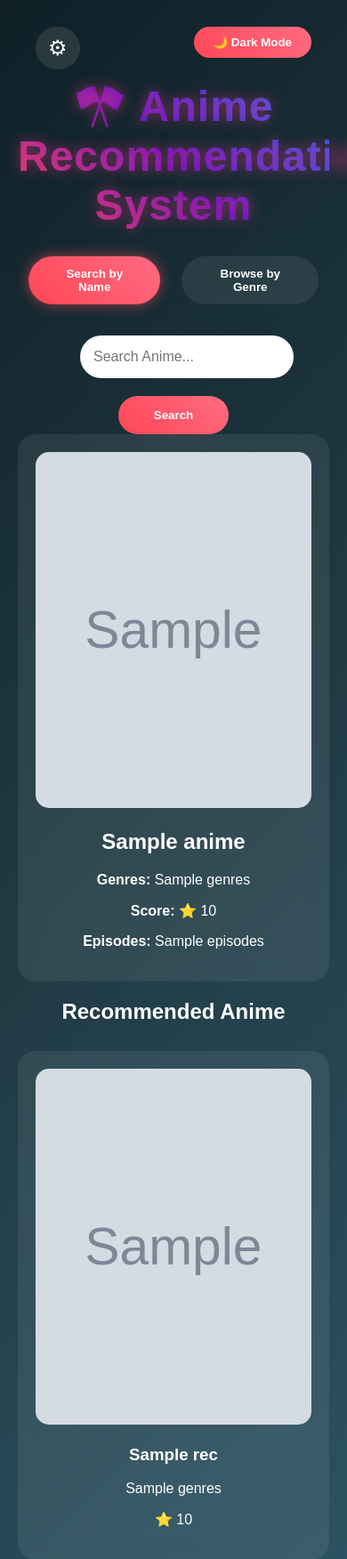
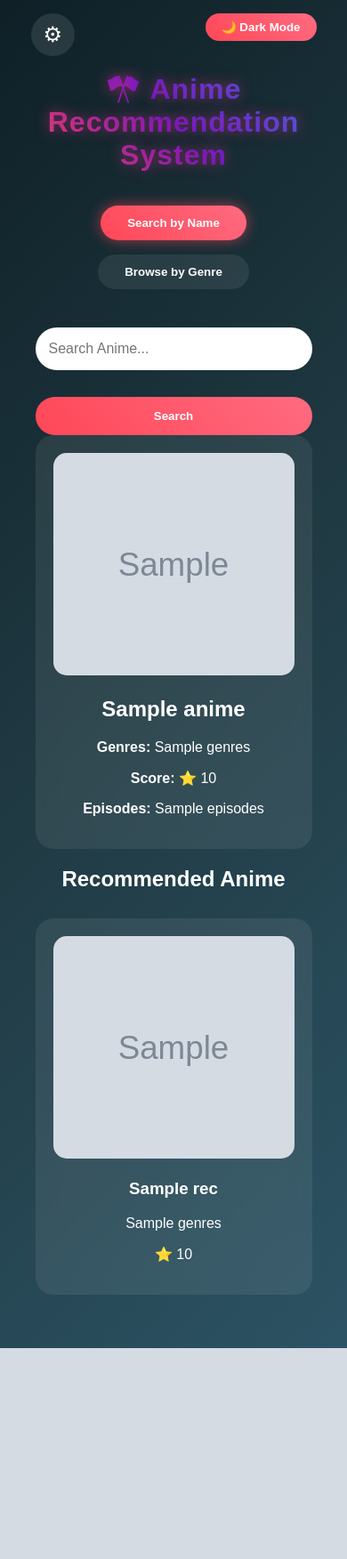
Before and after one commit to AnujShahu/Anime_Recommendation, a Flask app: template templates/index.html in a window 390 px wide; the page is wider, and only the part inside the window is pictured. Shown: the top 1752 px of that part at 89% size. After the commit the page ends 1515 px from the top of that part, so only its background shows below. Run offline with Flask 3, Linux system fonts and the light colour scheme; the template is opened without the code that fills it: most values are stand-ins (such as "Sample title", 1, 10 or a date in 2020); grey boxes marked "Sample" are stand-in pictures; data that the repository does not hold is empty.

Commit message:
new ui changes

```diff
--- a/static/style.css
+++ b/static/style.css
@@ -1,4 +1,8 @@
 /* ================= GLOBAL ================= */
+
+* {
+    box-sizing: border-box;
+}
 
 body {
     margin: 0;
@@ -10,18 +14,22 @@ body {
 }
 
 .container {
-    max-width: 1300px;
+    max-width: 1200px;
     margin: auto;
     padding: 60px 20px;
     text-align: center;
     position: relative;
+    width: 90%;
 }
 
 .title {
     font-size: 3rem;
     margin-bottom: 30px;
     letter-spacing: 1px;
-    animation: fadeDown 1s ease;
+    background: linear-gradient(45deg,#ff4757,#6a11cb,#2575fc);
+    -webkit-background-clip: text;
+    -webkit-text-fill-color: transparent;
+    animation: fadeDown 1s ease, glowTitle 3s infinite alternate;
 }
 
 /* ================= THEME BUTTON ================= */
@@ -51,11 +59,12 @@ body {
     display: flex;
     justify-content: center;
     margin-bottom: 35px;
+    flex-wrap: wrap;
 }
 
 .tab {
     padding: 12px 30px;
-    margin: 0 12px;
+    margin: 8px;
     border: none;
     border-radius: 40px;
     cursor: pointer;
@@ -79,6 +88,7 @@ body {
 .search-wrapper {
     position: relative;
     width: 60%;
+    max-width: 600px;
     margin: 0 auto 20px auto;
 }
 
@@ -160,18 +170,24 @@ body {
     border-radius: 20px;
     transition: all 0.4s ease;
     animation: fadeUp 0.8s ease;
+    cursor: pointer;
 }
 
 .anime-card:hover {
     transform: translateY(-10px) scale(1.03);
-    box-shadow: 0 0 30px rgba(255,71,87,0.5);
+    box-shadow: 0 0 40px rgba(106,17,203,0.6);
 }
 
 .anime-img {
     width: 100%;
-    height: 400px;
+    height: 350px;
     object-fit: cover;
     border-radius: 15px;
+    transition: 0.3s;
+}
+
+.anime-card:hover .anime-img {
+    transform: scale(1.05);
 }
 
 /* ================= AUTOCOMPLETE ================= */
@@ -320,38 +296,6 @@ body.light-mode .anime-card {
     transform: rotate(90deg);
 }
 
-/* Pop animation */
-@keyframes popUp {
-    from {
-        opacity: 0;
-        transform: scale(0.8) translateY(40px);
-    }
-    to {
-        opacity: 1;
-        transform: scale(1) translateY(0);
-    }
-}
-/* ================= VIBRANT ANIME GLOW ================= */
-
-.title {
-    background: linear-gradient(45deg,#ff4757,#6a11cb,#2575fc);
-    -webkit-background-clip: text;
-    -webkit-text-fill-color: transparent;
-    animation: glowTitle 3s infinite alternate;
-}
-
-@keyframes glowTitle {
-    from { text-shadow: 0 0 10px rgba(255,71,87,0.6); }
-    to { text-shadow: 0 0 25px rgba(106,17,203,0.8); }
-}
-
-.anime-card:hover {
-    box-shadow: 0 0 40px rgba(106,17,203,0.6);
-}
-
-.genre-btn:hover {
-    background: linear-gradient(45deg,#ff00cc,#3333ff);
-}
 /* ================= USER DROPDOWN ================= */
 
 .user-menu {
@@ -394,12 +337,92 @@ body.light-mode .anime-card {
     text-align: left;
 }
 
+.dropdown-item:hover {
+    background: linear-gradient(45deg,#ff4757,#6a11cb);
+}
+
 .dropdown-item a {
     color: white;
     text-decoration: none;
 }
 
-.dropdown-item:hover {
-    background: linear-gradient(45deg,#ff4757,#6a11cb);
-    color: white;
+/* ================= LIGHT MODE ================= */
+
+body.light-mode {
+    background: linear-gradient(135deg, #f5f7fa, #c3cfe2);
+    color: #111;
 }
+
+body.light-mode .anime-card {
+    background: rgba(0,0,0,0.05);
+}
+
+/* ================= ANIMATIONS ================= */
+
+@keyframes fadeDown {
+    from { opacity: 0; transform: translateY(-30px); }
+    to { opacity: 1; transform: translateY(0); }
+}
+
+@keyframes fadeUp {
+    from { opacity: 0; transform: translateY(40px); }
+    to { opacity: 1; transform: translateY(0); }
+}
+
+@keyframes spin {
+    100% { transform: rotate(360deg); }
+}
+
+@keyframes popUp {
+    from { opacity: 0; transform: scale(0.8) translateY(40px); }
+    to { opacity: 1; transform: scale(1) translateY(0); }
+}
+
+@keyframes glowTitle {
+    from { text-shadow: 0 0 10px rgba(255,71,87,0.6); }
+    to { text-shadow: 0 0 25px rgba(106,17,203,0.8); }
+}
+
+/* ================= RESPONSIVE ================= */
+
+@media (max-width: 992px) {
+    .search-wrapper {
+        width: 80%;
+    }
+}
+
+@media (max-width: 768px) {
+
+    .title {
+        font-size: 2rem;
+    }
+
+    .tabs {
+        flex-direction: column;
+        align-items: center;
+    }
+
+    .search-wrapper {
+        width: 100%;
+    }
+
+    .search-btn {
+        width: 100%;
+        margin-top: 10px;
+    }
+
+    .anime-img {
+        height: 250px;
+    }
+
+    .theme-toggle {
+        top: 15px;
+        right: 15px;
+        padding: 8px 18px;
+    }
+
+    .user-menu {
+        top: 15px;
+        left: 15px;
+    }
+}
--- a/templates/index.html
+++ b/templates/index.html
@@ -1,6 +1,8 @@
 <!DOCTYPE html>
 <html>
 <head>
+    <meta charset="UTF-8">
+    <meta name="viewport" content="width=device-width, initial-scale=1.0">
     <title>Anime Recommendation System</title>
     <link rel="stylesheet" href="{{ url_for('static', filename='style.css') }}">
 </head>
```
Also changed, not shown: other parts of static/style.css (+10 -51 lines).
